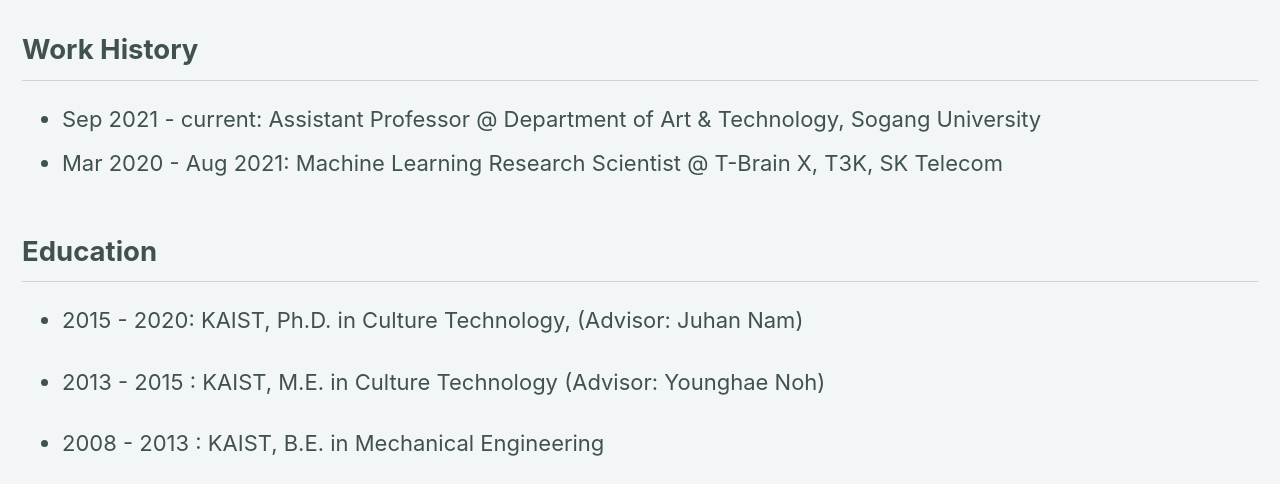
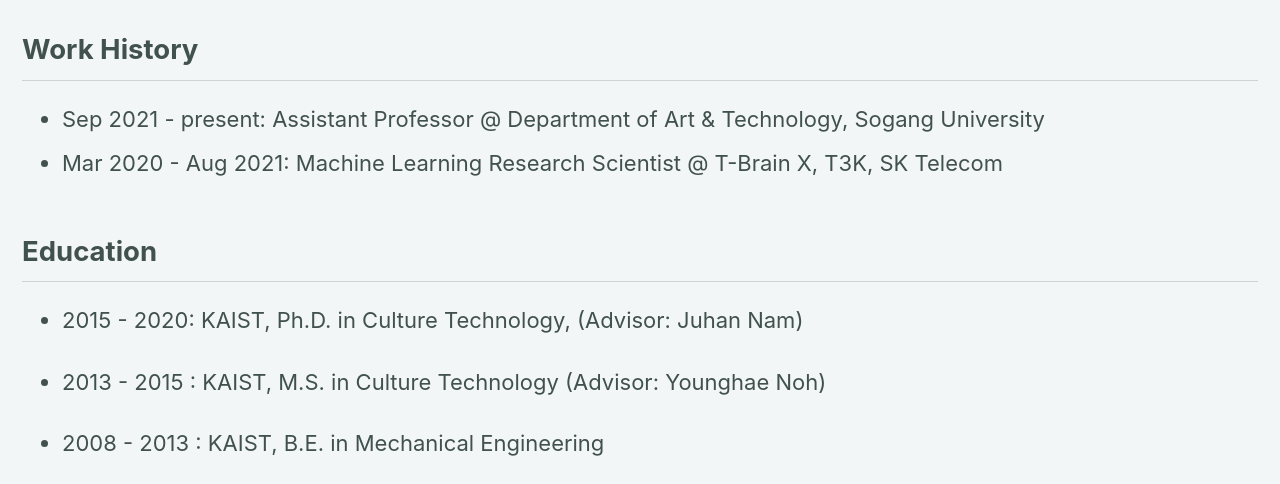
Before and after one commit to jdasam/jdasam.github.io, a Jekyll site: the page built from cv.md, in a window 1280 px wide. Shown: the part 186-670 px from the top of the page. Built offline with Jekyll 4.4.1, drawn with Linux system fonts in a browser that asks for light colours.

```diff
--- a/cv.md
+++ b/cv.md
@@ -8,14 +8,14 @@ permalink: /cv/
 
 
 ## Work History
-- Sep 2021 - current: Assistant Professor @ Department of Art & Technology, Sogang University
+- Sep 2021 - present: Assistant Professor @ Department of Art & Technology, Sogang University
 - Mar 2020 - Aug 2021: Machine Learning Research Scientist @ T-Brain X, T3K, SK Telecom
 
 ## Education
 
 - 2015 - 2020: KAIST, Ph.D. in Culture Technology, (Advisor: Juhan Nam)
 
-- 2013 - 2015 : KAIST, M.E. in Culture Technology (Advisor: Younghae Noh)
+- 2013 - 2015 : KAIST, M.S. in Culture Technology (Advisor: Younghae Noh)
 
 - 2008 - 2013 : KAIST, B.E. in Mechanical Engineering
 
```
Also changed, not shown: archive.md (+7 -0 lines), index.md (+2 -1 lines).
